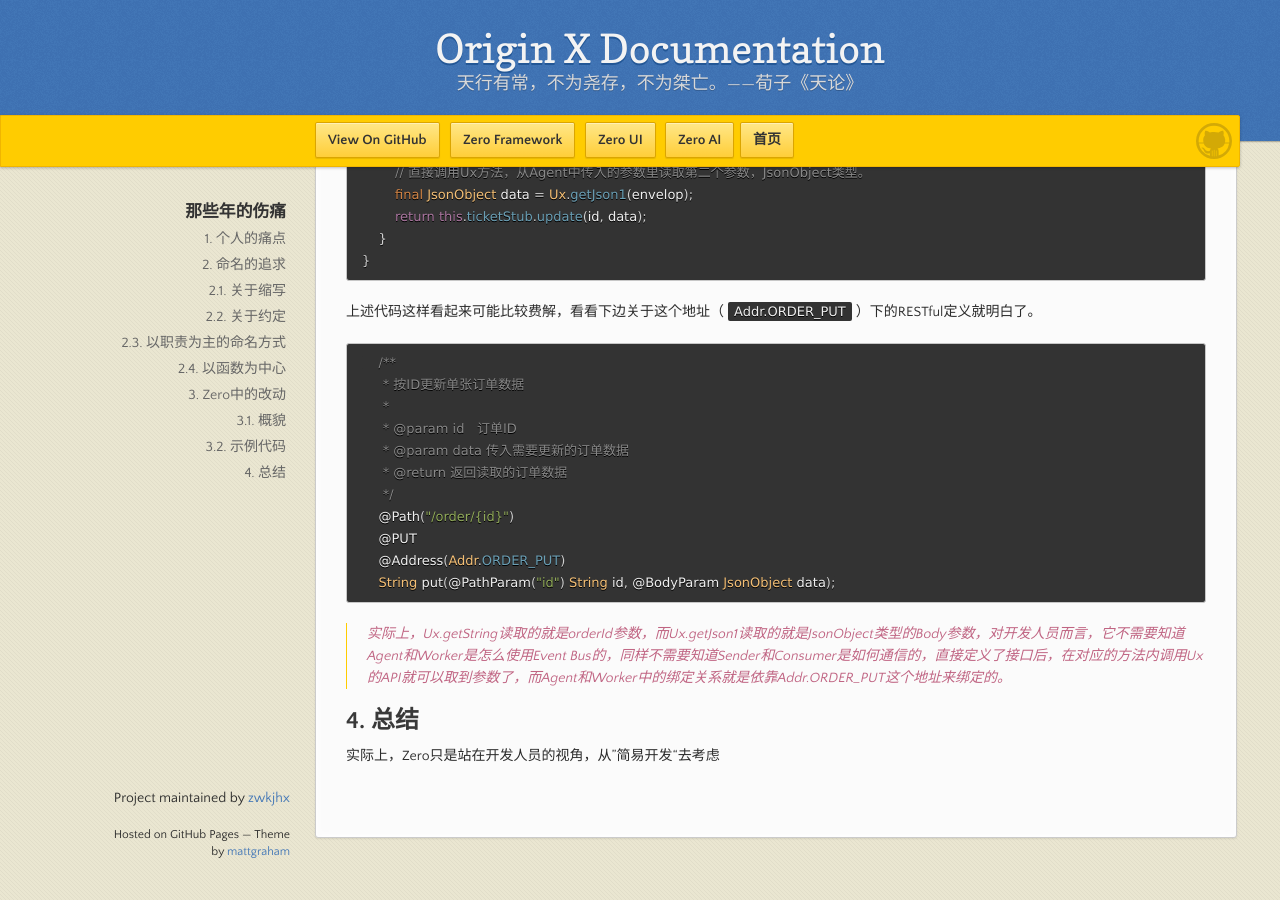
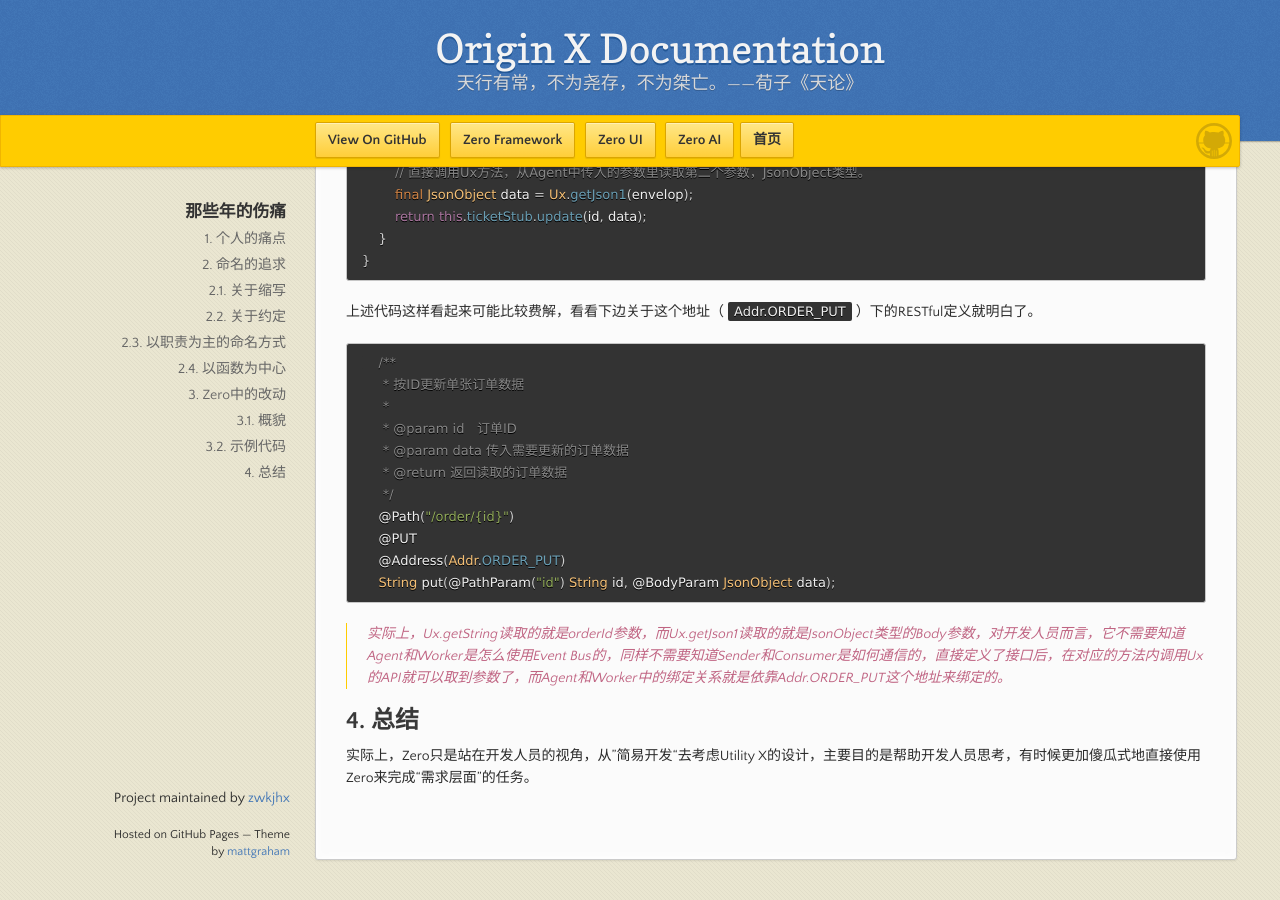
Before and after one commit to zwkjhx/ox-doc, a Jekyll site: the page built from utility-x/1-she-ji-li-nian/uxd-001-ling-ren-fan-suo-de-util.md, in a window 1280 px wide and 900 px high, scrolled down 4112 px. Built offline with Jekyll 4.4.1, drawn with Linux system fonts in a browser that asks for light colours; our own code applies the rules of GitHub Pages for plain Markdown files; before the commit the page ends 4990 px from its top, so only the background shows below that.

Commit message:
Updates utility-x/1-she-ji-li-nian/uxd-001-ling-ren-fan-suo-de-util.md
Auto commit by GitBook Editor

```diff
--- a/utility-x/1-she-ji-li-nian/uxd-001-ling-ren-fan-suo-de-util.md
+++ b/utility-x/1-she-ji-li-nian/uxd-001-ling-ren-fan-suo-de-util.md
@@ -187,4 +187,4 @@
 
 ## 4. 总结
 
-实际上，Zero只是站在开发人员的视角，从”简易开发“去考虑
+实际上，Zero只是站在开发人员的视角，从”简易开发“去考虑Utility X的设计，主要目的是帮助开发人员思考，有时候更加傻瓜式地直接使用Zero来完成“需求层面”的任务。
```
